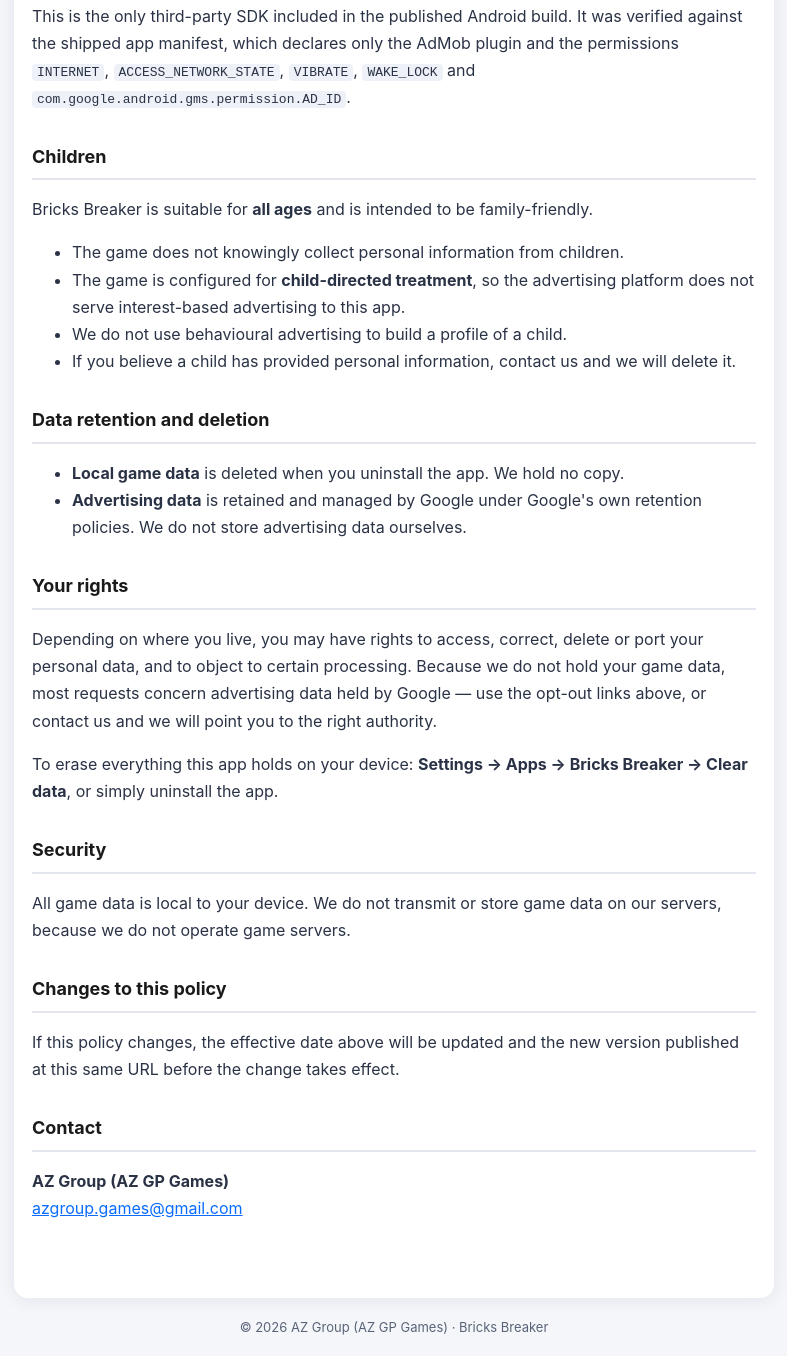
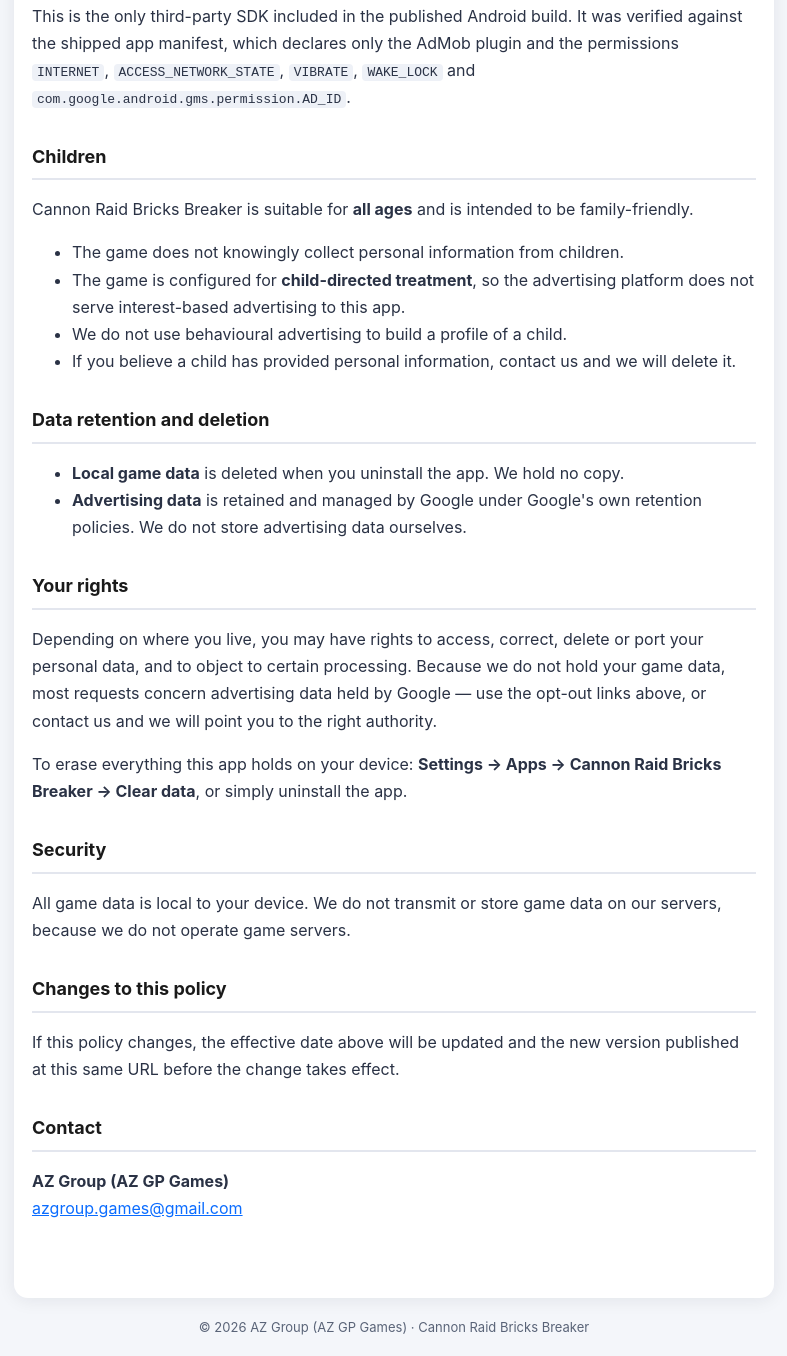
Before and after one commit to Adham7843/cannon-raid-bricks-breaker-privacy, a plain HTML site: page index.html in a window 1280 px wide. Shown: the part 1362-2718 px from the top of the page, without its empty margins (246-1033 px from the left). Drawn offline with Linux system fonts and the light colour scheme.

Commit message:
Rename app to Cannon Raid Bricks Breaker

```diff
--- a/index.html
+++ b/index.html
@@ -3,7 +3,7 @@
 <head>
 <meta charset="utf-8">
 <meta name="viewport" content="width=device-width, initial-scale=1">
-<title>Privacy Policy — Bricks Breaker | AZ GP Games</title>
+<title>Privacy Policy — Cannon Raid Bricks Breaker | AZ GP Games</title>
 <style>
   :root { --navy:#131A2B; --ink:#1a1a1a; --cyan:#00E5FF; --gold:#FFC93C; --muted:#5a6478; --line:#e3e6ee; }
   * { box-sizing: border-box; }
@@ -31,7 +31,7 @@
 <body>
 <header>
   <h1>Privacy Policy</h1>
-  <p class="dev">Bricks Breaker</p>
+  <p class="dev">Cannon Raid Bricks Breaker</p>
   <p>AZ Group (AZ GP Games) &middot; Effective 25 September 2026</p>
 </header>
 <main>
@@ -81,7 +81,7 @@
 and <code>com.google.android.gms.permission.AD_ID</code>.</p>
 
 <h2>Children</h2>
-<p>Bricks Breaker is suitable for <strong>all ages</strong> and is intended to be family-friendly.</p>
+<p>Cannon Raid Bricks Breaker is suitable for <strong>all ages</strong> and is intended to be family-friendly.</p>
 <ul>
   <li>The game does not knowingly collect personal information from children.</li>
   <li>The game is configured for <strong>child-directed treatment</strong>, so the advertising
@@ -102,7 +102,7 @@
 data, and to object to certain processing. Because we do not hold your game data, most requests
 concern advertising data held by Google &mdash; use the opt-out links above, or contact us and we
 will point you to the right authority.</p>
-<p>To erase everything this app holds on your device: <strong>Settings &rarr; Apps &rarr; Bricks Breaker
+<p>To erase everything this app holds on your device: <strong>Settings &rarr; Apps &rarr; Cannon Raid Bricks Breaker
 &rarr; Clear data</strong>, or simply uninstall the app.</p>
 
 <h2>Security</h2>
@@ -118,6 +118,6 @@
 <a href="mailto:azgroup.games@gmail.com">azgroup.games@gmail.com</a></p>
 
 </main>
-<footer>&copy; 2026 AZ Group (AZ GP Games) &middot; Bricks Breaker</footer>
+<footer>&copy; 2026 AZ Group (AZ GP Games) &middot; Cannon Raid Bricks Breaker</footer>
 </body>
 </html>
```
Also changed, not shown: 2 other files.
